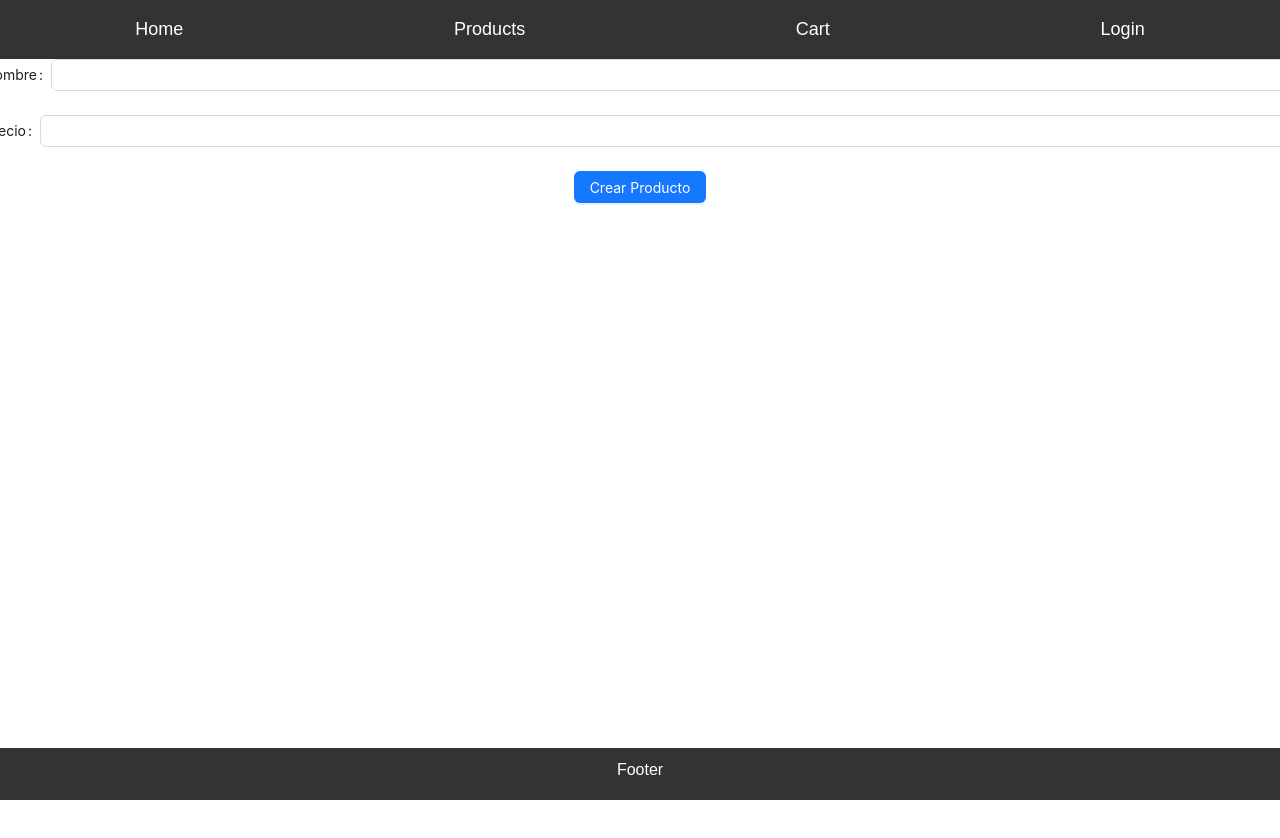
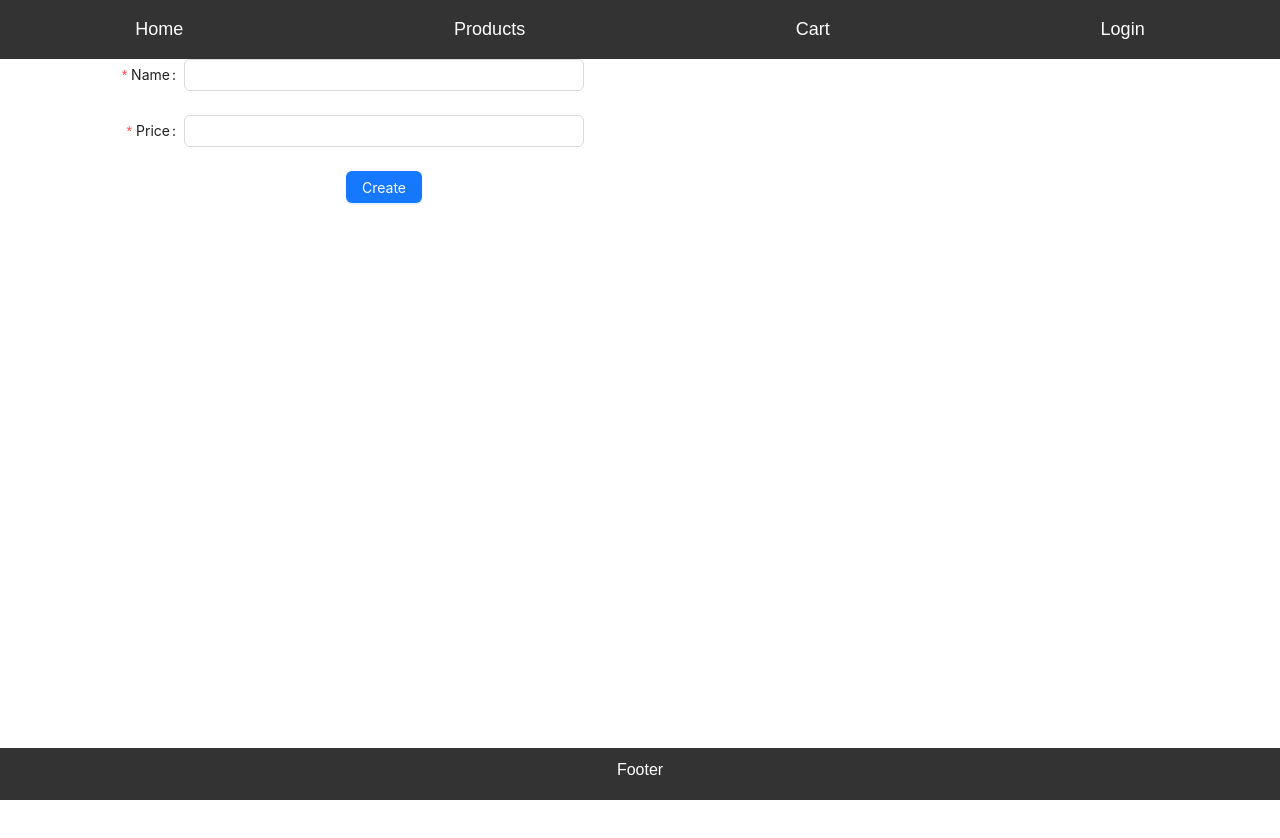
Before and after one commit to Pablogs989/EcommerceReact, a React (Vite) app: page /createProduct in a window 1280 px wide. Shown: the top 838 px of the page. Built offline with nearby package versions, Linux system fonts and the light colour scheme.

Commit message:
create and delete products

```diff
--- a/src/App.jsx
+++ b/src/App.jsx
@@ -12,15 +12,16 @@ import { ProductProvider } from "./context/ProductContext/ProductState";
 import Profile from "./components/Profile/Profile";
 import Register from "./components/Register/Register";
 import CreateProduct from "./components/CreateProduct/CreateProduct";
+import DeleteProducts from "./components/DeleteProducts/DeleteProducts";
 
 function App() {
   return (
     <div className="App">
       <body>
         <Router>
-          <div className="content">
             <UserProvider>
               <ProductProvider>
+          <div className="content">
                 <Header />
                 <Routes>
                   <Route path="/" element={<Home />} />
@@ -31,10 +32,11 @@ function App() {
                   <Route path="/register" element={<Register />} />
                   <Route path="/admin" element={<Admin />} />
                   <Route path="/createProduct" element={<CreateProduct />} />
+                  <Route path="/deleteProducts" element={<DeleteProducts />} />
                 </Routes>
+          </div>
               </ProductProvider>
             </UserProvider>
-          </div>
           <Footer />
         </Router>
       </body>
--- a/src/components/Admin/Admin.jsx
+++ b/src/components/Admin/Admin.jsx
@@ -1,12 +1,19 @@
-import React from 'react';
+import React from "react";
+import { Button } from "antd";
+import { Link } from "react-router-dom";
 
 const Admin = () => {
-    return (
-        <div>
-            <h1>Admin Panel</h1>
-            {/* Add your admin panel content here */}
-        </div>
-    );
+  return (
+    <div>
+      <h1>Admin Panel</h1>
+      <Button type="primary" size="large">
+        <Link to="/createproduct">Create Product</Link>
+      </Button>
+      <Button type="danger" size="large">
+        <Link to="/deleteproducts">Delete Product</Link>
+      </Button>
+    </div>
+  );
 };
 
 export default Admin;
--- a/src/components/CreateProduct/CreateProduct.jsx
+++ b/src/components/CreateProduct/CreateProduct.jsx
@@ -1,39 +1,84 @@
-import React, { useState } from "react";
-import { Form, Input, Button } from "antd";
+import React, { useState, useContext } from "react";
+import { Form, Input, Button, notification } from "antd";
+import { ProductContext } from "../../context/ProductContext/ProductState";
+import { useNavigate } from "react-router-dom";
+import { UserContext } from "../../context/UserContext/UserState";
 
 const CreateProduct = () => {
-  const [name, setName] = useState("");
-  const [price, setPrice] = useState("");
-
-  const handleSubmit = (e) => {
-    e.preventDefault();
-    console.log("Nombre:", name);
-    console.log("Precio:", price);
+  const { createProduct } = useContext(ProductContext);
+  const navigate = useNavigate();
+  const { user } = useContext(UserContext);
+  console.log(user);
+  const onFinish = (values) => {
+    if (user.role === "admin") {
+      createProduct(values);
+      navigate("/admin");
+      notification.success({
+        message: "Product created successfully!.",
+      });
+    } else {
+      notification.error({
+        message: "Unauthorized",
+      });
+    }
   };
 
   return (
-    <Form onSubmit={handleSubmit}>
-      <Form.Item label="Nombre">
-        <Input
-          type="text"
-          value={name}
-          onChange={(e) => setName(e.target.value)}
-        />
-      </Form.Item>
-      <Form.Item label="Precio">
-        <Input
-          type="number"
-          value={price}
-          onChange={(e) => setPrice(e.target.value)}
-        />
-      </Form.Item>
-      <Form.Item>
-        <Button type="primary" htmlType="submit">
-          Crear Producto
-        </Button>
-      </Form.Item>
-    </Form>
+    <div>
+      <Form
+        name="basic"
+        labelCol={{
+          span: 8,
+        }}
+        wrapperCol={{
+          span: 16,
+        }}
+        style={{
+          maxWidth: 600,
+        }}
+        initialValues={{
+          remember: true,
+        }}
+        onFinish={onFinish}
+        autoComplete="on"
+      >
+        <Form.Item
+          label="Name"
+          name="name"
+          rules={[
+            {
+              required: true,
+              message: "Please input the product name!",
+            },
+          ]}
+        >
+          <Input />
+        </Form.Item>
+        <Form.Item
+          label="Price"
+          name="price"
+          rules={[
+            {
+              required: true,
+              message: "Please input the product price!",
+            },
+          ]}
+        >
+          <Input />
+        </Form.Item>
 
+        <Form.Item
+          wrapperCol={{
+            offset: 8,
+            span: 16,
+          }}
+        >
+          <Button type="primary" htmlType="submit">
+            Create
+          </Button>
+        </Form.Item>
+      </Form>
+    </div>
   );
 };
 
--- /dev/null
+++ b/src/components/DeleteProduct/DeleteProduct.jsx
@@ -0,0 +1,69 @@
+import React, { useState, useContext } from "react";
+import { ProductContext } from "../../context/ProductContext/ProductState";
+import { Spin, Input, Modal, notification } from "antd";
+import { UserContext } from "../../context/UserContext/UserState";
+
+const DeleteProduct = () => {
+  const { products, deleteProduct } = useContext(ProductContext);
+  const [searchTerm, setSearchTerm] = useState("");
+  const { user } = useContext(UserContext);
+  const [isModalOpen, setIsModalOpen] = useState(false);
+  const showModal = () => {
+      setIsModalOpen(true);
+    };
+    const handleCancel = () => {
+        setIsModalOpen(false);
+    };
+    const handleClick = (id) => {
+        if (user.role === "admin") {
+            deleteProduct(id);
+            setIsModalOpen(false);
+            window.location.reload();
+        } else {
+            notification.error({
+              message: "Unauthorized",
+            });
+          }
+    };
+
+    if (products.length === 0) {
+      return <Spin size="large" />;
+    }
+  return (
+    <div>
+      <Input
+        type="text"
+        placeholder="Search by product name"
+        value={searchTerm}
+        onChange={(e) => setSearchTerm(e.target.value)}
+      />
+      {products.products
+        .filter((product) =>
+          product.name.toLowerCase().includes(searchTerm.toLowerCase())
+        )
+        .map((product) => {
+          console.log(product);
+          return (
+            <div key={product.id}>
+              <h2>{product.name}</h2>
+              <p>{product.price}€</p>
+              <button onClick={showModal}>
+                Delete product
+              </button>
+              <Modal
+                title="Are you sure you want to delete this product?"
+                open={isModalOpen}
+                onOk={() => handleClick(product.id)}
+                onCancel={handleCancel}
+              >
+                <p>{product.name}</p>
+                <p>{product.price}€</p>
+              </Modal>
+            </div>
+          );
+        })}
+    </div>
+  );
+};
+
+export default DeleteProduct;
--- /dev/null
+++ b/src/components/DeleteProducts/DeleteProducts.jsx
@@ -0,0 +1,19 @@
+import React, { useContext, useEffect } from 'react'
+import { ProductContext } from '../../context/ProductContext/ProductState'
+import DeleteProduct from '../DeleteProduct/DeleteProduct'
+
+const DeleteProducts = () => {
+    const {getProducts} = useContext(ProductContext)
+
+    useEffect(()=>{
+        getProducts()
+    },[])
+
+  return (
+    <div>
+        <DeleteProduct/>
+    </div>
+  )
+}
+
+export default DeleteProducts
--- a/src/components/Product/Product.jsx
+++ b/src/components/Product/Product.jsx
@@ -18,6 +18,7 @@ const Product = () => {
   const onChangeMax = (e) => {
     setPriceFilterMax(e)
   };
+
   return (
     <div>
       <Input
--- a/src/components/Profile/Profile.jsx
+++ b/src/components/Profile/Profile.jsx
@@ -2,7 +2,6 @@ import React, { useContext, useEffect } from "react";
 import { UserContext } from "../../context/UserContext/UserState";
 import { Button, Spin } from "antd";
 import "./Profile.scss";
-
 
 const Profile = () => {
   const { getLoggedUserInfo, user, token, logout } = useContext(UserContext);
@@ -22,13 +21,13 @@ const Profile = () => {
   return (
     <div className="profile">
       <div className="user-info">
-        <p>Name: {user.user.name}</p>
-        <p>Email: {user.user.email}</p>
-        <p>Shipping Address: {user.user.shippingAddress}</p>
+        <p>Name: {user.name}</p>
+        <p>Email: {user.email}</p>
+        <p>Shipping Address: {user.shippingAddress}</p>
       </div>
       <div className="orders">
         <p>Orders:</p>
-        {user.user.Orders.map((order) => (
+        {user.Orders.map((order) => (
           <div key={order.id} className="order-card">
             <h2>Pedido ID: {order.id}</h2>
             {order.Products.length === 0 ? (
--- a/src/context/ProductContext/ProductState.jsx
+++ b/src/context/ProductContext/ProductState.jsx
@@ -38,6 +38,30 @@ export const ProductProvider = ({ children }) => {
         })
     }
 
+    const createProduct = async (product) => {
+      try {
+        const res = await axios.post(API_URL + "/", product, {
+          headers: {
+            Authorization: localStorage.getItem("token"),
+          },
+        });
+      } catch (error) {
+        console.error(error);
+      }
+    };
+
+    const deleteProduct = async (id) => {
+      try {
+        const res = await axios.delete(API_URL + "/id/" + id, {
+          headers: {
+            Authorization: localStorage.getItem("token"),
+          },
+        });
+      } catch (error) {
+        console.error(error);
+      }
+    }
+
     return (
         <ProductContext.Provider
           value={{
@@ -45,7 +69,9 @@ export const ProductProvider = ({ children }) => {
             cart:state.cart,
             getProducts,
             addCart,
-            clearCart
+            clearCart,
+            createProduct,
+            deleteProduct
           }}
         >
           {children}
--- a/src/context/UserContext/UserReducer.jsx
+++ b/src/context/UserContext/UserReducer.jsx
@@ -8,7 +8,7 @@ const users = (state, action) => {
     case "GET_USER_INFO":
       return {
         ...state,
-        user: action.payload,
+        user: action.payload.user,
       };
     case "LOGOUT":
       return {
--- a/src/context/UserContext/UserState.jsx
+++ b/src/context/UserContext/UserState.jsx
@@ -5,10 +5,11 @@ import { useReducer } from "react";
 import { notification } from "antd";
 
 const token = localStorage.getItem("token") || "";
+const user = JSON.parse(localStorage.getItem("user")) || null;
 
 const initialState = {
   token: token,
-  user: null,
+  user: user,
 };
 
 const API_URL = "http://localhost:3001/users";
@@ -45,6 +46,9 @@ export const UserProvider = ({ children }) => {
           Authorization: token,
         },
       });
+      if (res.data) {
+        localStorage.setItem("user", JSON.stringify(res.data.user));
+      }
       dispatch({
         type: "GET_USER_INFO",
         payload: res.data,
```
Also changed, not shown: src/components/Cart/Cart.jsx (+18 -7 lines), src/components/Header/Header.jsx (+20 -8 lines).
